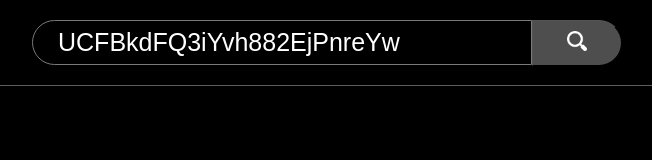
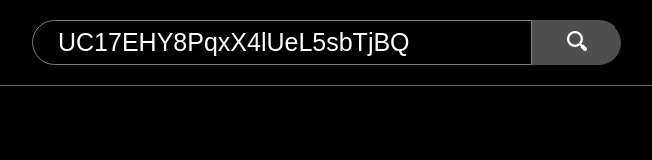
Before and after one commit to ken0426/youtube-video-app, a React (Create React App) app: page / in a window 1280 px wide. Shown: the top 160 px of the page, without its empty margins (313-965 px from the left). Built offline with nearby package versions, Linux system fonts and the light colour scheme.

Commit message:
[feat] 動画検索を行っている間のローディングアニメーションを追加

```diff
--- a/package.json
+++ b/package.json
@@ -14,6 +14,9 @@
     "moment": "^2.29.4",
     "react": "^18.2.0",
     "react-dom": "^18.2.0",
+    "react-loader-spinner": "^5.3.4",
+    "react-loading": "^2.0.3",
+    "react-loadingmask": "^4.0.6",
     "react-scripts": "5.0.1",
     "typescript": "^4.8.4",
     "web-vitals": "^2.1.4"
--- a/src/components/Home.tsx
+++ b/src/components/Home.tsx
@@ -1,16 +1,29 @@
 import { useState } from 'react';
 import SearchArea from './SearchArea';
 import VideoArea from './VideoArea';
+import ReactLoading from 'react-loading';
+import './home.css';
 
 const Home = () => {
+  const [isLoading, setIsLoading] = useState(false);
   const [videoData, setVideoData] = useState([]);
   return (
-    <>
+    <div className='main'>
       <div className='header _mainBackGroundColorBlack'>
-        <SearchArea setVideoData={setVideoData} />
+        <SearchArea setVideoData={setVideoData} setIsLoading={setIsLoading} />
       </div>
-      <VideoArea videoData={videoData} />
-    </>
+      {!isLoading ? (
+        <VideoArea videoData={videoData} />
+      ) : (
+        <ReactLoading
+          type={'spin'}
+          color={'#ffffff'}
+          height={'10%'}
+          width={'10%'}
+          className={'loading'}
+        />
+      )}
+    </div>
   );
 };
 
--- a/src/components/SearchArea.tsx
+++ b/src/components/SearchArea.tsx
@@ -6,27 +6,32 @@ import './searchArea.css';
 
 interface Props {
   setVideoData: (e: []) => void;
+  setIsLoading: (e: boolean) => void;
 }
 
-const SearchArea = ({ setVideoData }: Props) => {
-  const [text, setText] = useState('UCFBkdFQ3iYvh882EjPnreYw');
+const SearchArea = ({ setVideoData, setIsLoading }: Props) => {
+  const [text, setText] = useState('UC17EHY8PqxX4lUeL5sbTjBQ');
 
   const onPressSearch = async () => {
+    setIsLoading(true);
     if (text.trim() === '') {
       alert('テキストを入力してください');
+      setIsLoading(false);
     } else {
       const resData = await callApi(text);
       const videoData = await videoList(resData);
       setVideoData(videoData);
+      setIsLoading(false);
     }
   };
 
   return (
+    <>
       <div className='searchArea'>
         <input
           type='search'
           value={text}
-        placeholder={'検索'}
+          placeholder={'チャンネルID'}
           className='search _searchText _mainBackGroundColorBlack'
           onChange={(e) => setText(e.target.value)}
         />
@@ -34,6 +39,7 @@ const SearchArea = ({ setVideoData }: Props) => {
           <img className='searchIcon' src={searchIcon} alt={'虫眼鏡の画像'} />
         </button>
       </div>
+    </>
   );
 };
 
--- a/src/components/home.css
+++ b/src/components/home.css
@@ -0,0 +1,11 @@
+.main {
+  position: relative;
+  height: 100vh;
+}
+
+.loading {
+  position: absolute;
+  top: 50%;
+  left: 50%;
+  transform: translate(-50%, -50%);
+}
```
Also changed, not shown: 1 other file (tests, documents, lock files or other folders). Lines whose indentation alone changed are shown as unchanged.
